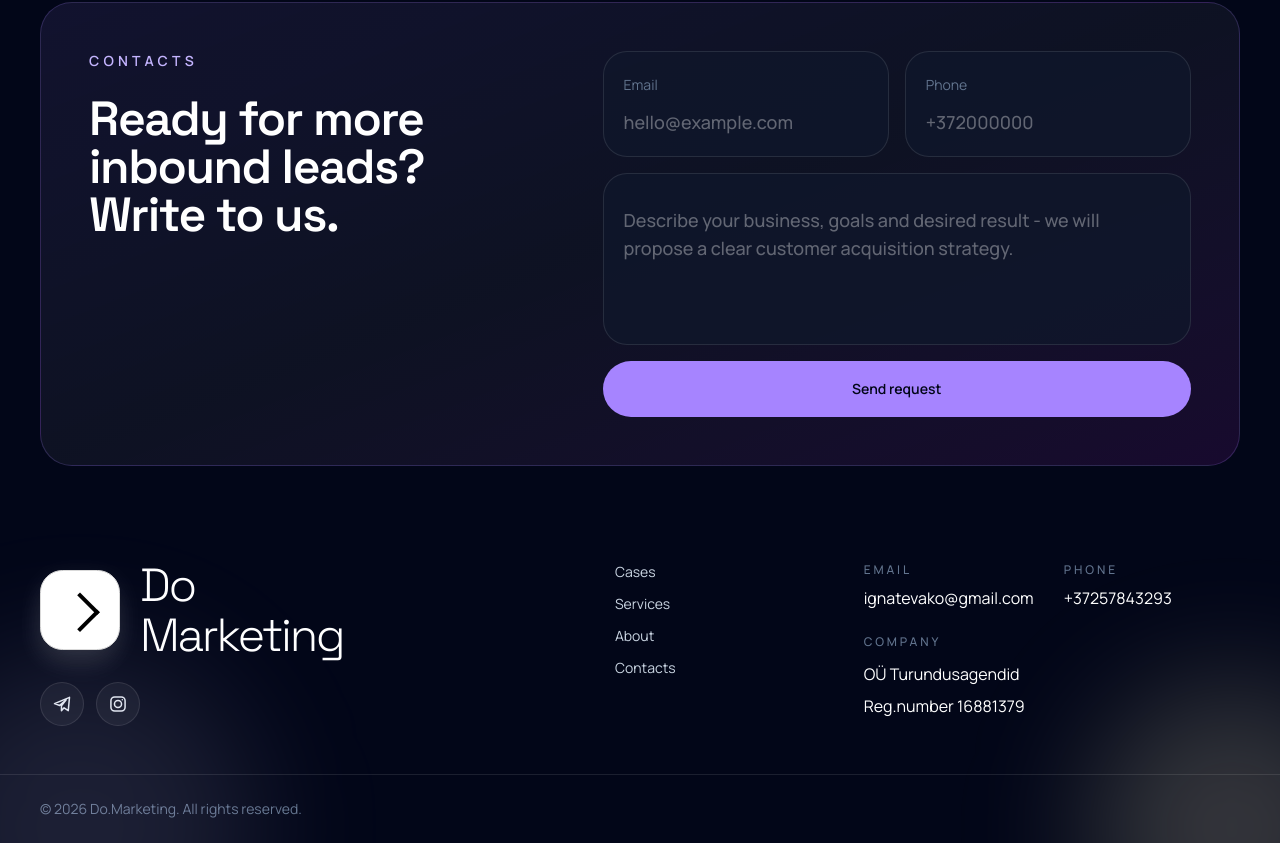
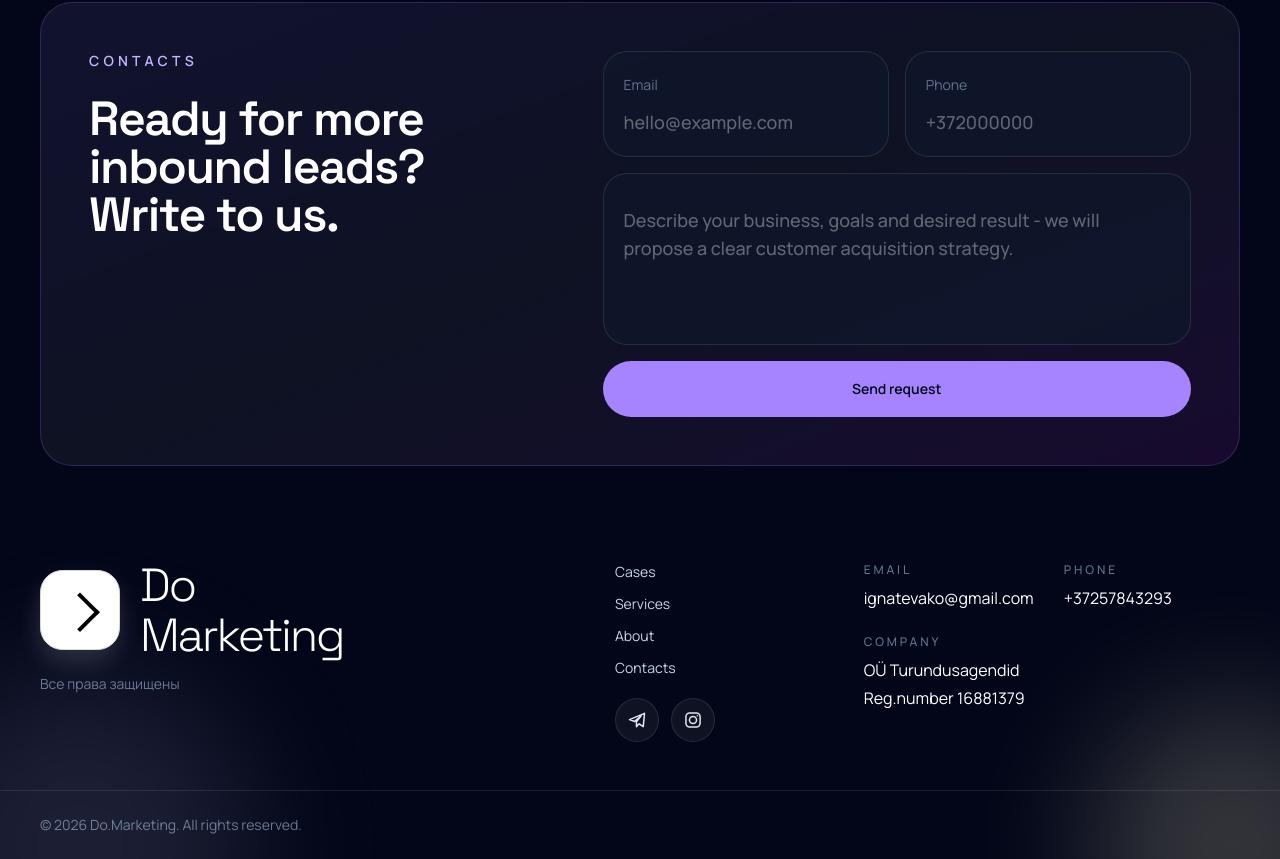
Before and after one commit to ignatevako-ko/site, a Next.js app: page / in a window 1280 px wide. Shown: the part 3829-4688 px from the top of the page. Built offline with nearby package versions, Linux system fonts and the light colour scheme.

Commit message:
Tighten footer spacing and move social icons

```diff
--- a/src/components/site-footer.tsx
+++ b/src/components/site-footer.tsx
@@ -23,7 +23,23 @@ export function SiteFooter({ content, language }: SiteFooterProps) {
         <div className="space-y-4">
           <BrandLogo />
 
-          <div className="flex items-center gap-3 pt-2">
+          <p className="text-sm text-slate-500">Все права защищены</p>
+        </div>
+
+        <div className="space-y-5 self-start">
+          <nav className="space-y-3">
+            {content.footer.links.map((link) => (
+              <a
+                key={link.href}
+                href={link.href}
+                className="block text-sm text-slate-300 transition hover:text-violet-300"
+              >
+                {link.label}
+              </a>
+            ))}
+          </nav>
+
+          <div className="flex items-center gap-3">
             <a
               href={telegramUrl}
               target="_blank"
@@ -44,18 +60,6 @@ export function SiteFooter({ content, language }: SiteFooterProps) {
             </a>
           </div>
         </div>
-
-        <nav className="space-y-3 self-start">
-          {content.footer.links.map((link) => (
-            <a
-              key={link.href}
-              href={link.href}
-              className="block text-sm text-slate-300 transition hover:text-violet-300"
-            >
-              {link.label}
-            </a>
-          ))}
-        </nav>
 
         <div className="grid content-start gap-6 sm:grid-cols-2">
           <div className="space-y-2">
@@ -86,7 +90,7 @@ export function SiteFooter({ content, language }: SiteFooterProps) {
             <p className="text-xs font-medium uppercase tracking-[0.24em] text-slate-500">
               {content.contacts.labels.company}
             </p>
-            <div className="max-w-sm text-base leading-8 text-white">
+            <div className="max-w-sm space-y-1 text-base leading-6 text-white">
               <p>OÜ Turundusagendid</p>
               <p>Reg.number 16881379</p>
             </div>
```
